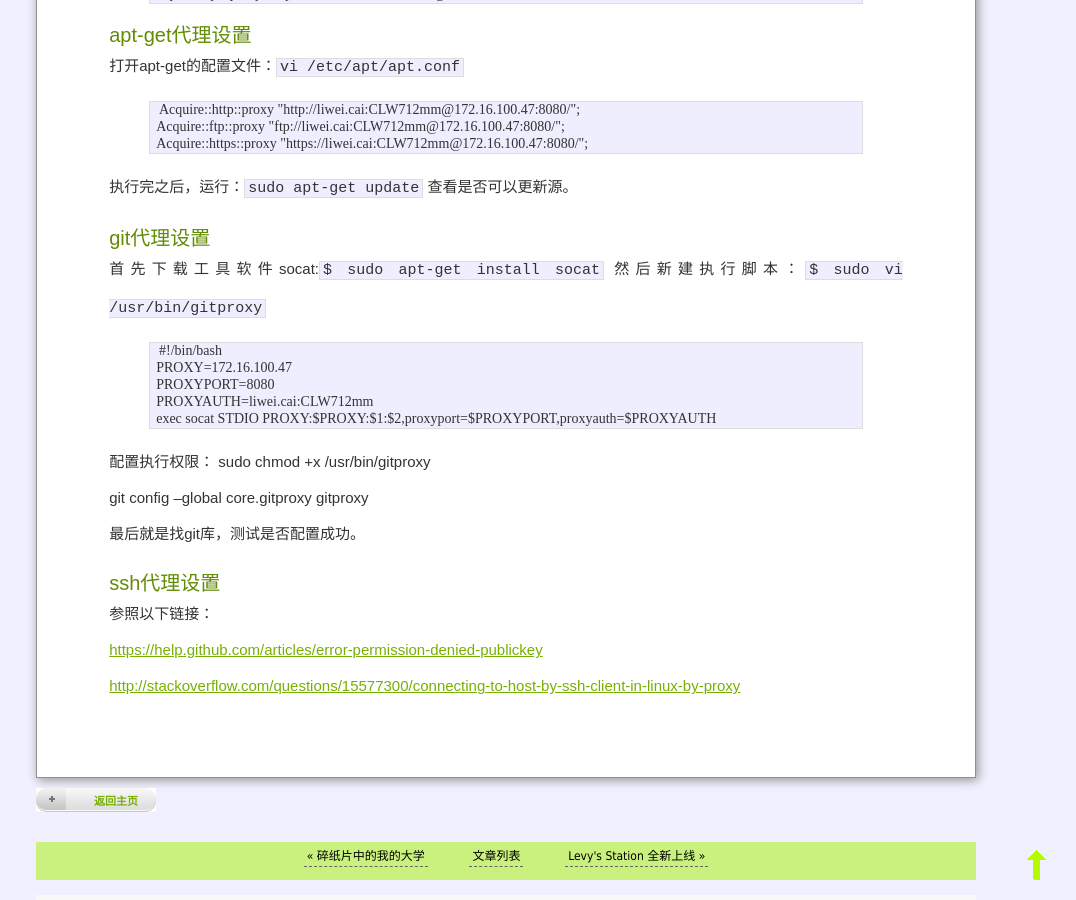
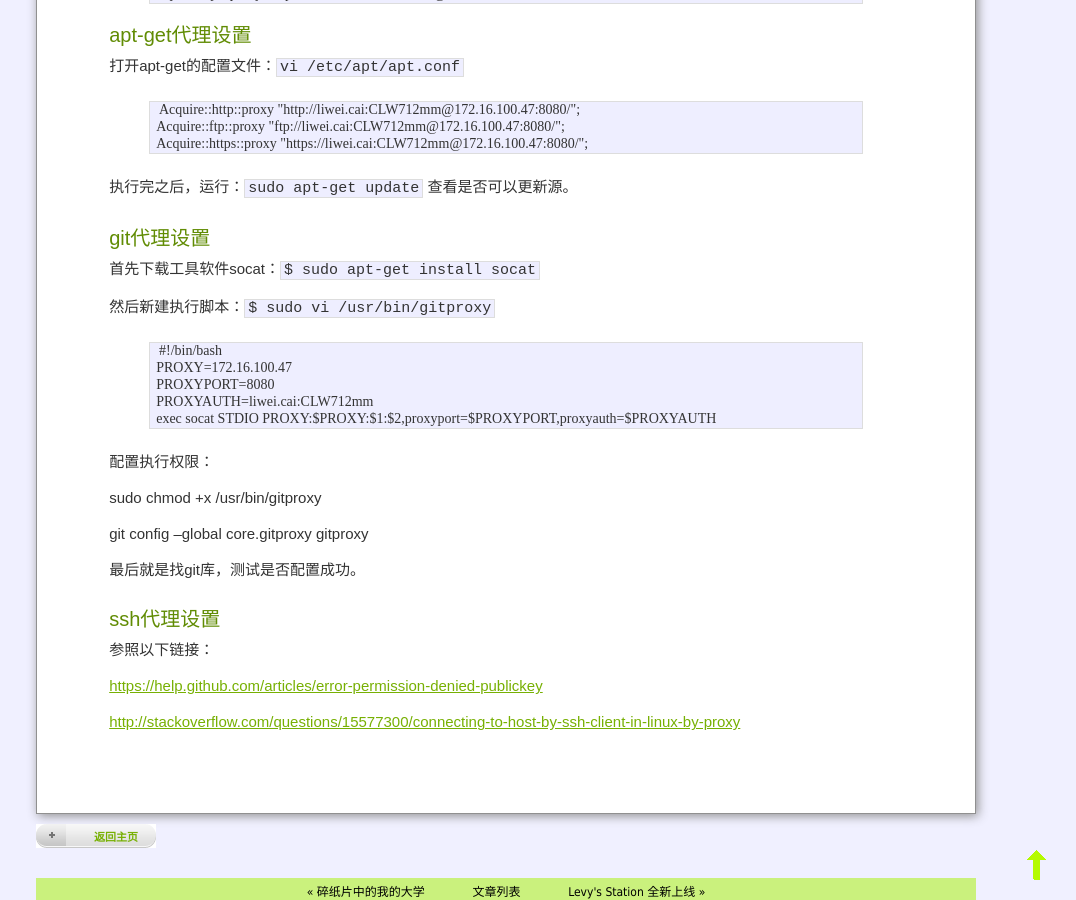
Before and after one commit to cailiwei/yuan, a Jekyll site: the page built from _posts/2013-06-30-http-proxy.markdown, in a window 1280 px wide and 900 px high, scrolled down 728 px. Shown: the whole window, without its empty margins (134-1210 px from the left). Built offline with Jekyll 4.4.1, drawn with Linux system fonts in a browser that asks for light colours; comment, search, counter and statistics services are not loaded.

Commit message:
fix some

```diff
--- a/_posts/2013-06-30-http-proxy.markdown
+++ b/_posts/2013-06-30-http-proxy.markdown
@@ -36,7 +36,7 @@
 
 ## git代理设置
 
-  首先下载工具软件socat:`$ sudo apt-get install socat`
+  首先下载工具软件socat：`$ sudo apt-get install socat`
   然后新建执行脚本：`$ sudo vi /usr/bin/gitproxy`
 
 {% highlight bash %}
```
